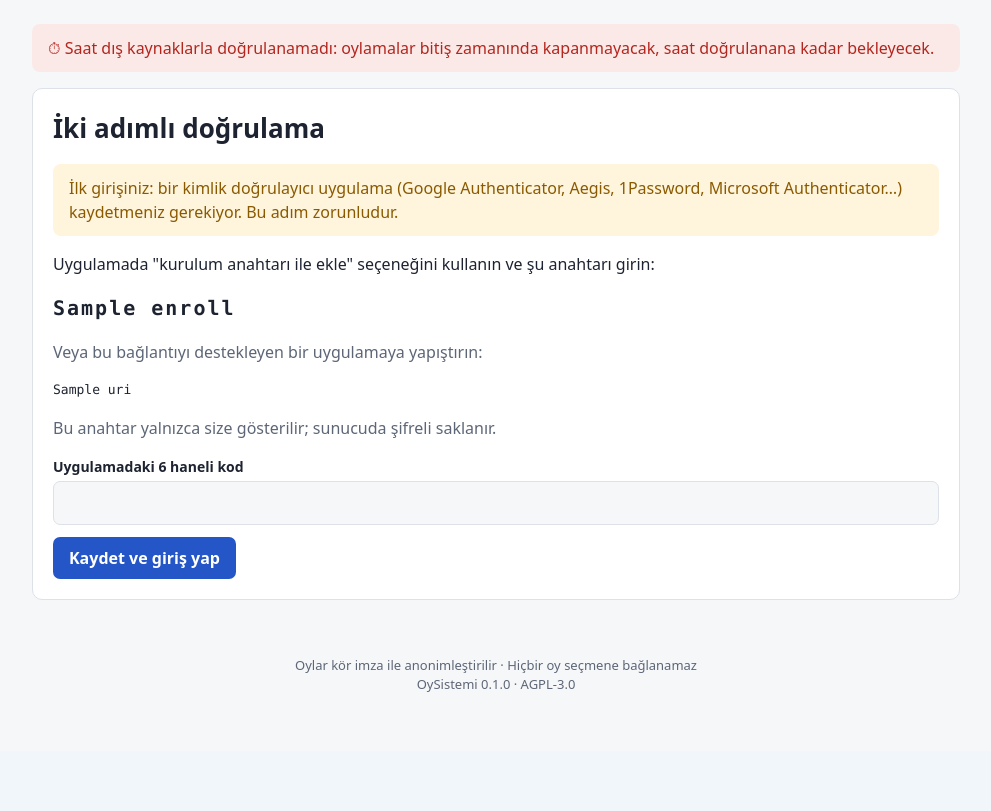
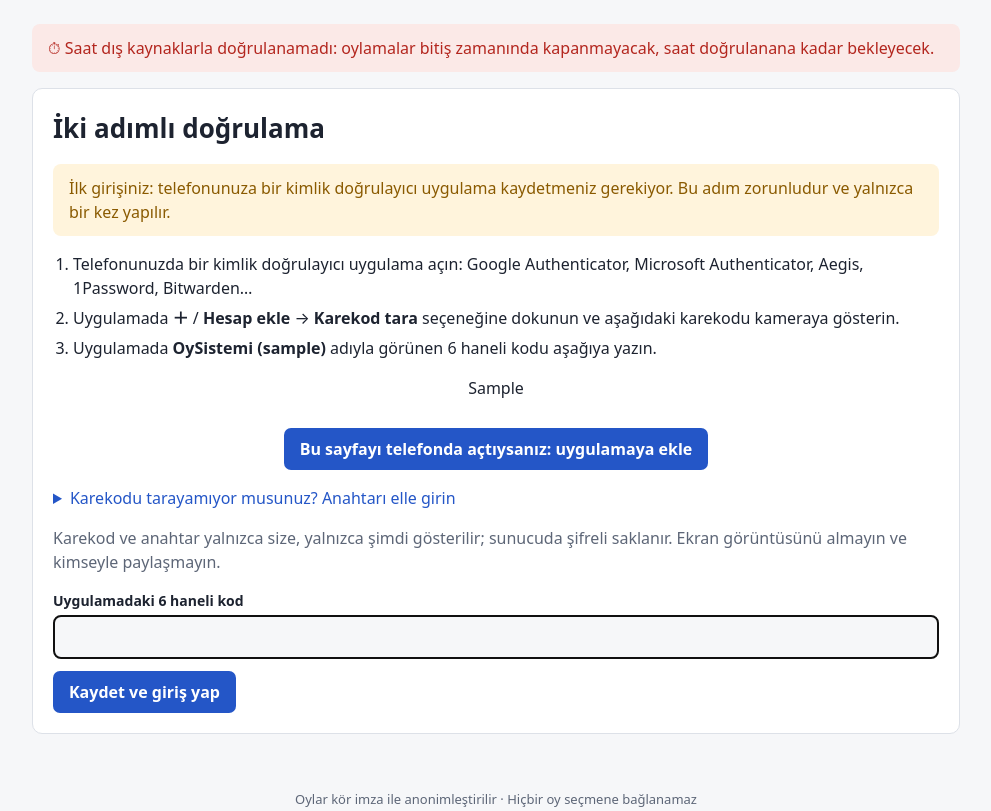
Before and after one commit to ferhatcicek/oysistemi, a FastAPI app: template oysistemi/web/templates/admin/totp.html in a window 1280 px wide. Shown: the part 49-860 px from the top of the page, without its empty margins (144-1135 px from the left). Before the commit the page ends 741 px from the top, so only its background shows below. Run offline with FastAPI, Linux system fonts and the light colour scheme; the template is opened without the code that fills it: most values are stand-ins (such as "Sample title", 1, 10 or a date in 2020); parts of the project's set-up code (start-up, migrations or seed data) failed here and were passed over.

Commit message:
TOTP kurulumunu karekodla yap
Yönetici ilk girişte 32 karakterlik anahtarı elle yazmak zorundaydı.
Artık kimlik doğrulayıcı uygulamayla taranacak bir karekod gösteriliyor:

- Karekod sayfaya gömülü SVG (segno): sır ayrı bir adresten geçmez,
  önbelleğe düşmez; CSP gevşetilmez (betik/style özniteliği yok);
  koyu temada da taranabilsin diye beyaz zemin
- Paneli telefonda açanlar için "uygulamaya ekle" (otpauth://) bağlantısı
- Yedek: 4'erli gruplanmış anahtar ve "Kopyala" düğmesi
- Adım adım yönerge; kod alanında boşluklu giriş kabul edilir

Yeni bağımlılık: segno (saf Python, bağımlılıksız, BSD-3).

```diff
--- a/oysistemi/web/static/admin.js
+++ b/oysistemi/web/static/admin.js
@@ -15,6 +15,18 @@
   document.querySelectorAll('form[data-confirm]').forEach((f) => {
     f.addEventListener('submit', (ev) => { if (!confirm(f.dataset.confirm)) ev.preventDefault(); });
   });
+  // Kurulum anahtarını panoya kopyala (TOTP elle giriş).
+  document.querySelectorAll('[data-copy]').forEach((btn) => {
+    btn.addEventListener('click', async () => {
+      const status = btn.parentElement.querySelector('[data-copy-status]');
+      try {
+        await navigator.clipboard.writeText(btn.dataset.copy);
+        if (status) status.textContent = 'Kopyalandı.';
+      } catch (e) {
+        if (status) status.textContent = 'Kopyalanamadı; anahtarı elle seçin.';
+      }
+    });
+  });
   const printBtn = document.getElementById('print');
   if (printBtn) printBtn.addEventListener('click', () => window.print());
 })();
--- a/oysistemi/web/static/style.css
+++ b/oysistemi/web/static/style.css
@@ -70,3 +70,12 @@ meter { width: 100%; height: 14px; }
   .codes tr { page-break-inside: avoid; }
   body { background: #fff; color: #000; }
 }
+.steps { padding-left: 20px; }
+.steps li { margin: 6px 0; }
+.center { text-align: center; }
+/* Karekod her temada beyaz zeminde: koyu temada da taranabilir. */
+.qr { display: flex; justify-content: center; margin: 16px auto; }
+.qr svg { background: #fff; padding: 8px; border-radius: 8px; max-width: 100%; height: auto;
+          border: 1px solid var(--line); }
+details { margin: 16px 0; }
+details summary { cursor: pointer; color: var(--accent); }
--- a/oysistemi/web/templates/admin/totp.html
+++ b/oysistemi/web/templates/admin/totp.html
@@ -4,16 +4,37 @@
 <form class="card" method="post" action="/admin/totp">
   <h1>İki adımlı doğrulama</h1>
   {% if enroll %}
-    <div class="flash warn">İlk girişiniz: bir kimlik doğrulayıcı uygulama (Google Authenticator,
-      Aegis, 1Password, Microsoft Authenticator…) kaydetmeniz gerekiyor. Bu adım zorunludur.</div>
-    <p>Uygulamada "kurulum anahtarı ile ekle" seçeneğini kullanın ve şu anahtarı girin:</p>
-    <p class="code">{{ enroll }}</p>
-    <p class="muted">Veya bu bağlantıyı destekleyen bir uygulamaya yapıştırın:</p>
-    <p class="mono">{{ uri }}</p>
-    <p class="muted">Bu anahtar yalnızca size gösterilir; sunucuda şifreli saklanır.</p>
+    <div class="flash warn">İlk girişiniz: telefonunuza bir kimlik doğrulayıcı uygulama kaydetmeniz
+      gerekiyor. Bu adım zorunludur ve yalnızca bir kez yapılır.</div>
+
+    <ol class="steps">
+      <li>Telefonunuzda bir kimlik doğrulayıcı uygulama açın: Google Authenticator,
+        Microsoft Authenticator, Aegis, 1Password, Bitwarden…</li>
+      <li>Uygulamada <strong>＋</strong> / <strong>Hesap ekle</strong> → <strong>Karekod tara</strong>
+        seçeneğine dokunun ve aşağıdaki karekodu kameraya gösterin.</li>
+      <li>Uygulamada <strong>OySistemi ({{ username }})</strong> adıyla görünen 6 haneli kodu aşağıya yazın.</li>
+    </ol>
+
+    <div class="qr" role="img" aria-label="İki adımlı doğrulama karekodu">{{ qr }}</div>
+
+    <p class="center"><a class="btn secondary" href="{{ uri }}">Bu sayfayı telefonda açtıysanız: uygulamaya ekle</a></p>
+
+    <details>
+      <summary>Karekodu tarayamıyor musunuz? Anahtarı elle girin</summary>
+      <p>Uygulamada <strong>Kurulum anahtarı gir</strong> seçeneğini kullanın. Hesap adı:
+        <span class="mono">OySistemi ({{ username }})</span>, tür: <strong>zamana dayalı</strong>.</p>
+      <p class="code" id="totp-key">{{ grouped }}</p>
+      <button type="button" class="secondary" data-copy="{{ enroll }}">Anahtarı kopyala</button>
+      <span class="muted" data-copy-status></span>
+    </details>
+
+    <p class="muted">Karekod ve anahtar yalnızca size, yalnızca şimdi gösterilir; sunucuda şifreli
+      saklanır. Ekran görüntüsünü almayın ve kimseyle paylaşmayın.</p>
   {% endif %}
   <label for="c">Uygulamadaki 6 haneli kod</label>
-  <input id="c" type="text" name="code" required inputmode="numeric" autocomplete="one-time-code" maxlength="6">
+  <input id="c" type="text" name="code" required inputmode="numeric" autocomplete="one-time-code"
+         maxlength="7" pattern="[0-9 ]{6,7}" autofocus>
   <button>{% if enroll %}Kaydet ve giriş yap{% else %}Giriş{% endif %}</button>
 </form>
 {% endblock %}
+{% block scripts %}<script src="/static/admin.js"></script>{% endblock %}
--- a/pyproject.toml
+++ b/pyproject.toml
@@ -30,6 +30,7 @@ dependencies = [
     "uvicorn>=0.30",
     "jinja2>=3.1",
     "python-multipart>=0.0.9",
+    "segno>=1.6",  # TOTP kurulum karekodu (saf Python, bağımlılıksız)
     # Windows'ta saat dilimi veritabanı Python ile gelmez; olmazsa Europe/Istanbul açılmaz.
     "tzdata>=2024.1; sys_platform == 'win32'",
 ]
```
Also changed, not shown: docs/kurulum-windows.md (+3 -2 lines), docs/yonetici-kilavuzu.md (+8 -3 lines), oysistemi/auth/totp.py (+18 -0 lines), oysistemi/web/routes_admin.py (+8 -3 lines), tests/test_web.py (+21 -0 lines), CHANGELOG.md, 1 other file.
